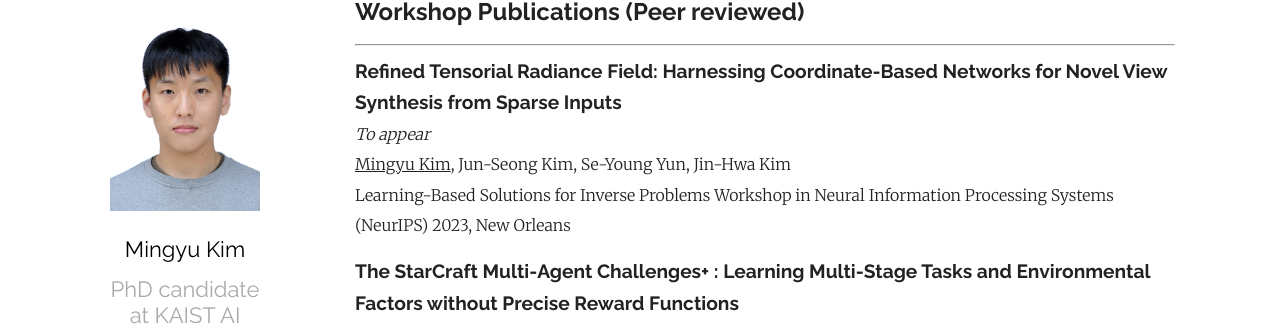
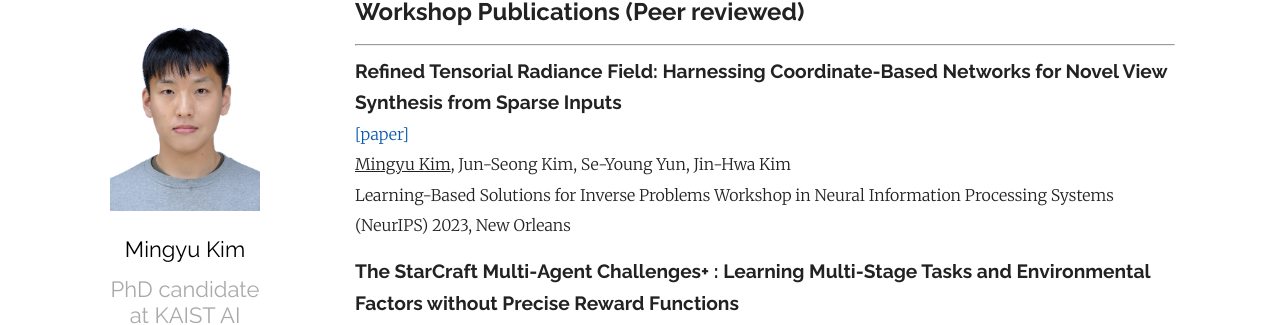
Before and after one commit to MingyuKim87/MingyuKim87.github.io, a Jekyll site: the page built from index.md, in a window 1280 px wide and 900 px high, scrolled down 2005 px. Shown: the part 136-461 px from the top of the window. Built offline with Jekyll 4.4.1, drawn with Linux system fonts in a browser that asks for light colours; some web fonts are replaced.

Commit message:
Update index.md

```diff
--- a/index.md
+++ b/index.md
@@ -88,7 +88,7 @@ Journal of Marine Science and Technology, Vol. 19(4), 2014
 <hr>
 
 **<span style="font-family:Raleway; font-size:1.2em;">Refined Tensorial Radiance Field: Harnessing Coordinate-Based Networks for Novel View Synthesis from Sparse Inputs</span>**
-*To appear*
+[[paper]][tensor_refine_workshop]
 <U>Mingyu Kim</U>, Jun-Seong Kim, Se-Young Yun, Jin-Hwa Kim
 Learning-Based Solutions for Inverse Problems Workshop in Neural Information Processing Systems (NeurIPS) 2023, New Orleans
 
```
Also changed, not shown: other parts of index.md (+1 -0 lines).
